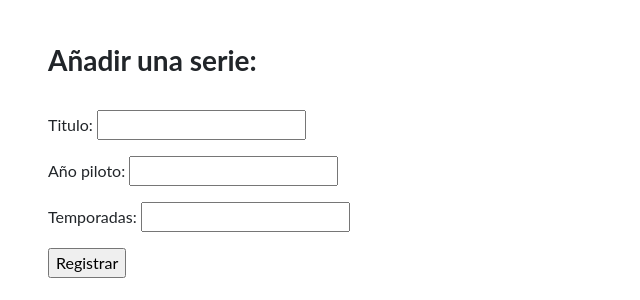
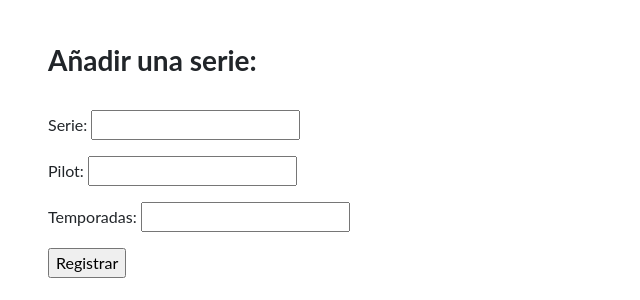
Before and after one commit to CaputoFederico/Tercera-Pre-entrega_Caputo_Federico, a Django app: page /series/AgregarST/ in a window 1280 px wide. Shown: the part 335-635 px from the top of the page, without its empty margins (0-640 px from the left). Run offline with Django 4.2, Linux system fonts and the light colour scheme.

Commit message:
Falla en mostrar las series guardadas

```diff
--- a/biblioteca_scfi/settings.py
+++ b/biblioteca_scfi/settings.py
@@ -37,7 +37,8 @@ INSTALLED_APPS = [
     'django.contrib.sessions',
     'django.contrib.messages',
     'django.contrib.staticfiles',
-    'series'
+    'series',
+    'biblioteca_scfi'
 ]
 
 MIDDLEWARE = [
--- a/biblioteca_scfi/urls.py
+++ b/biblioteca_scfi/urls.py
@@ -22,5 +22,5 @@ from biblioteca_scfi.views import *
 urlpatterns = [
     path("", inicio, name="inicio"),
     path('admin/', admin.site.urls),
-    path("series/",include ('series.urls')),
+    path("series/",include ("series.urls")),
 ]
--- a/series/forms.py
+++ b/series/forms.py
@@ -1,17 +1,17 @@
 from django import forms
 
 class TrekFormulario (forms.Form):
-    titulo = forms.CharField(max_length=100)
-    año_piloto = forms.IntegerField(required=True, max_value=2030)
+    serie = forms.CharField(max_length=100)
+    pilot = forms.IntegerField(required=True, max_value=2030)
     temporadas = forms.IntegerField(required=True, max_value=10)
 
 class WarsFormulario (forms.Form):
-    titulo = forms.CharField(max_length=100)
+    serie = forms.CharField(max_length=100)
     año_piloto = forms.IntegerField(required=True, max_value=2030)
     temporadas = forms.IntegerField(required=True, max_value=10)
 
 class OtrasFormulario (forms.Form):
     saga = forms.CharField(required=False, max_length=50)
-    titulo = forms.CharField(max_length=100)
+    serie = forms.CharField(max_length=100)
     año_piloto = forms.IntegerField(required=True, max_value=2030)
     temporadas = forms.IntegerField(required=True, max_value=10)
--- a/series/models.py
+++ b/series/models.py
@@ -5,10 +5,10 @@ class Star_Trek(models.Model):
 
     serie=models.CharField(max_length=40)
     temporadas= models.IntegerField()
-    piloto= models.IntegerField()
+    pilot= models.IntegerField()
 
     def __str__(self):
-        return f"{self.serie}, N° de temporadas: {self.temporadas}, {self.piloto}"
+        return f"{self.serie}, N° de temporadas: {self.temporadas}, {self.pilot}"
 
 
 class Star_Wars(models.Model):
--- a/series/templates/series/star_trek.html
+++ b/series/templates/series/star_trek.html
@@ -16,7 +16,7 @@ Series
 <ul>
   {% for i in star_trek %}
   <li>
-    {{i.titulo}}, {{i.año_piloto}} - {{i.temporadas}}
+    {{i.serie}}, {{i.pilot}} - {{i.temporadas}}
   </li>
   {% endfor %}
 </ul>
--- a/series/urls.py
+++ b/series/urls.py
@@ -3,11 +3,11 @@ from series.views import *
 
 
 urlpatterns = [
-    path('Star_Trek/', listar_ST, name= "listar_st"),
-    path('Star_Wars/', listar_SW, name= "listar_sw"),
-    path('Otras_Series/', listar_OS, name= "listar_os"),
-    path('AgregarST/', add_ST, name= "agregar_st"),
-    path('AgregarSW/', add_SW, name= "agregar_sw"),
-    path('AgregarST/', add_OS, name= "agregar_os"),
+    path('Star_Trek/', listar_ST, name= "listar_ST"),
+    path('Star_Wars/', listar_SW, name= "listar_SW"),
+    path('Otras_Series/', listar_OS, name= "listar_OS"),
+    path('AgregarST/', add_ST, name= "agregar_ST"),
+    path('AgregarSW/', add_SW, name= "agregar_SW"),
+    path('AgregarST/', add_OS, name= "agregar_OS"),
     path("buscar_Trek/", buscar_Trek, name="buscar_Trek"),
 ]
--- a/series/views.py
+++ b/series/views.py
@@ -46,10 +46,10 @@ def add_ST(request):
 
        if formulario1.is_valid():
            data = formulario1.cleaned_data
-           titulo = data["titulo"]
-           piloto = data["piloto"]
-           temporadas = data["N_temporadas"]
-           serie = Star_Trek(titulo=titulo, piloto=piloto, N_temporadas=temporadas)
+           serie = data["serie"]
+           temporadas = data["temporadas"]
+           pilot = data["pilot"]
+           serie = Star_Trek(serie=serie, temporadas=temporadas, pilot=pilot)
            serie.save()
 
            url_exitosa = reverse("listar_ST")
@@ -119,7 +119,7 @@ def buscar_Trek(request):
    if request.method == "POST":
         data = request.POST
         busqueda = data["busqueda"]
-        serie = Star_Trek.objects.filter(titulo__contains=busqueda)
+        serie = Star_Trek.objects.filter(serie=busqueda)
         contexto = {
             "series": serie,
         }
```
Also changed, not shown: templates_base/base.html (+4 -4 lines), db.sqlite3.
